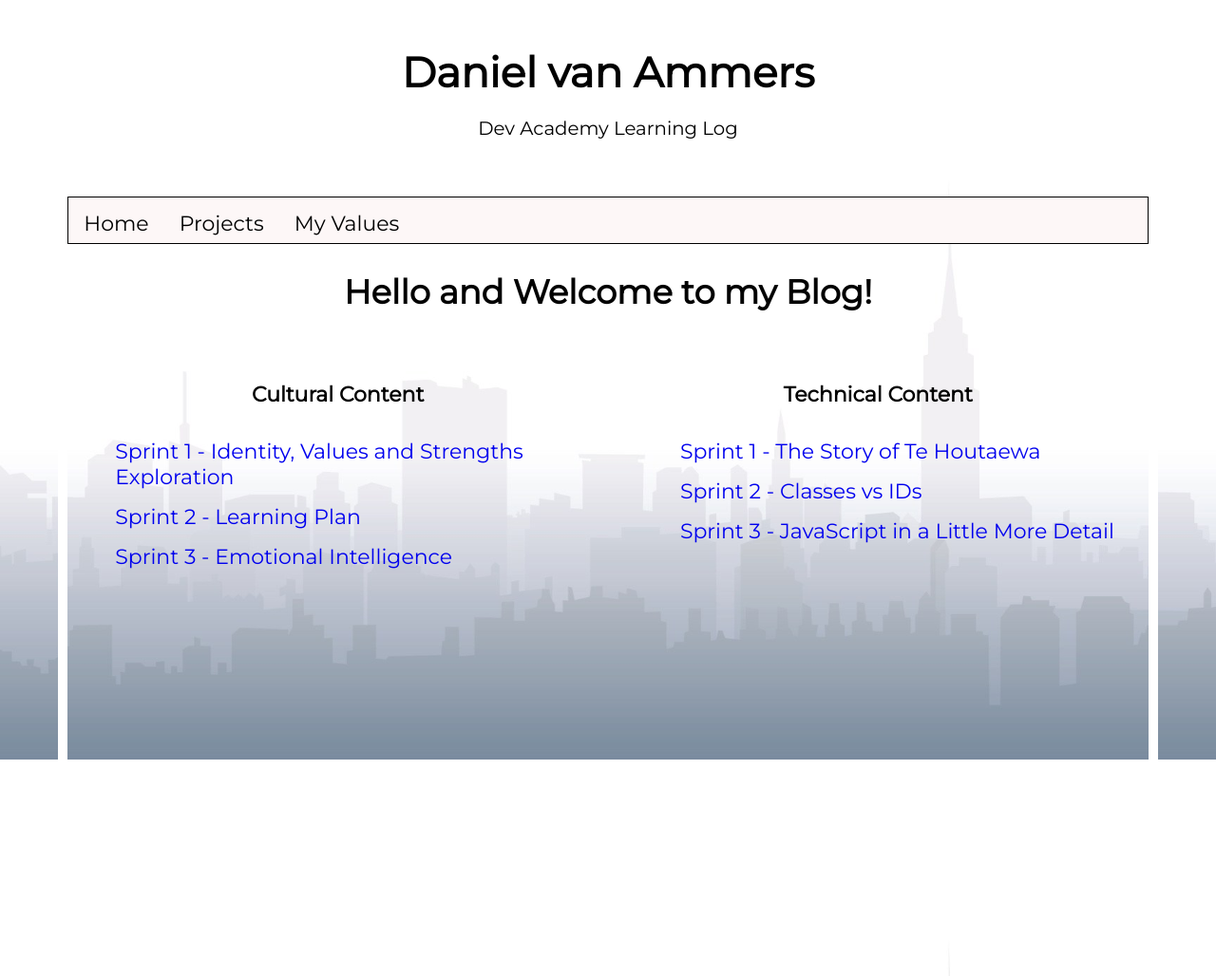
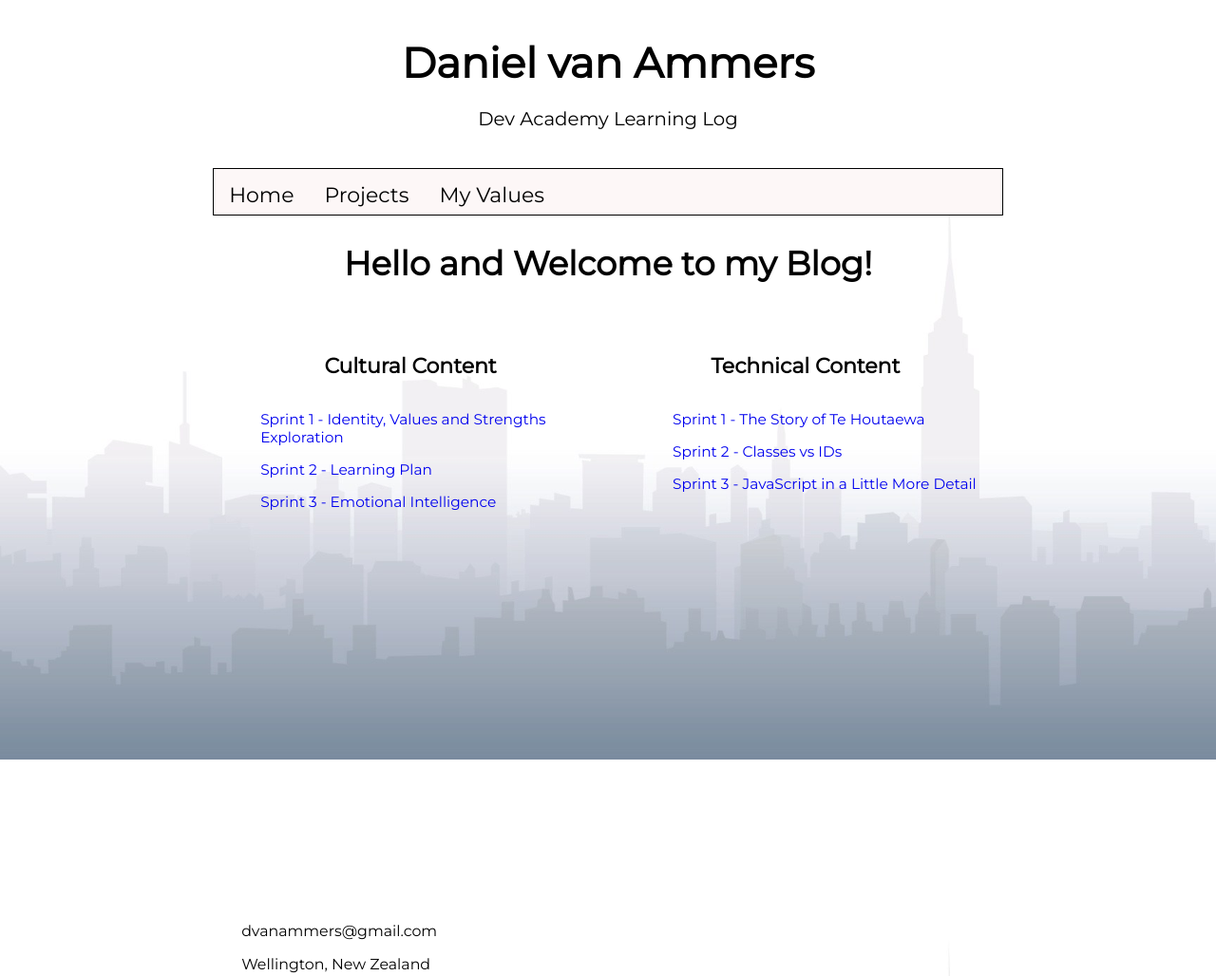
Before and after one commit to daniel-vanammers/daniel-vanammers.github.io, a plain HTML site: page index.html in a window 1280 px wide. Shown: the top 1028 px of the page at 95% size. Drawn offline with Linux system fonts and the light colour scheme.

Commit message:
make minor changes

```diff
--- a/main.css
+++ b/main.css
@@ -16,8 +16,7 @@
 }
 
 body {
-  margin: 20px;
-  border: 10px solid rgb(255, 255, 255);
+  margin: 80px;
   display: table-cell;
   vertical-align: middle;
 }
@@ -97,6 +96,7 @@ ul {
 
 .frontpagelist {
   padding-bottom: 15px;
+  font-size: 0.7em;
 }
 
 h1 {
@@ -131,7 +131,7 @@ h4 {
   width: 100%;
   background-color:transparent;
   padding: 10px;
-  margin-bottom: 30px;
+  margin-bottom: 10px;
 }
 
 a {
```
